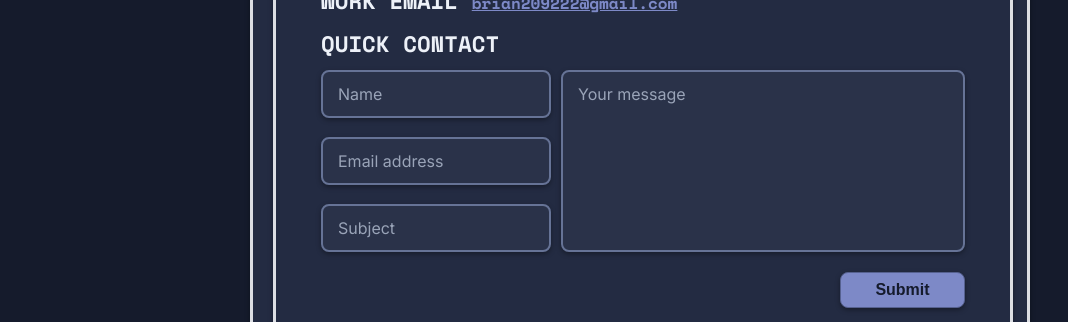
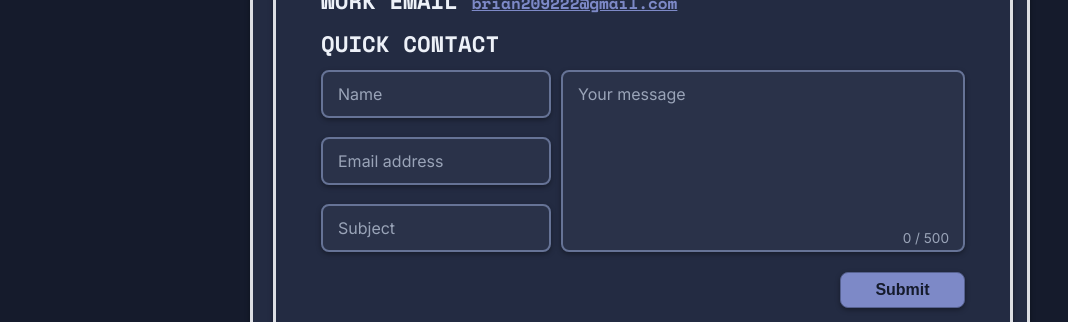
Before and after one commit to TapJc/briansida-portfolio, a React (Vite) app in the folder portfolio-frontend/: page / in a window 1280 px wide. Both pictures are taken after a click on the button "Contact". Shown: the part 244-566 px from the top of the page, without its empty margins (0-1068 px from the left). Built offline with nearby package versions, Linux system fonts and the light colour scheme.

Commit message:
Enhance Contact component with character counter for message input

```diff
--- a/portfolio-frontend/src/components/panels/Contact/Contact.module.css
+++ b/portfolio-frontend/src/components/panels/Contact/Contact.module.css
@@ -83,6 +83,8 @@ textarea::placeholder {
 }
 
 .messageField {
+  position: relative;
+
   display: flex;
   flex-direction: column;
   flex: 1;
@@ -93,13 +95,24 @@ textarea::placeholder {
   flex: 1;
 
   border-radius: 8px;
-  padding: 12px 15px;
+  padding: 12px 15px 22px 15px;
 
   font-family: var(--font-body);
   font-size: 1rem;
 
   /* Prevent overscroll from showing the panel background. */
   overscroll-behavior: none;
+}
+
+.counter {
+  position: absolute;
+  bottom: 1.6rem;
+  right: 1rem;
+
+  font-family: var(--font-body);
+  font-size: 0.85rem;
+
+  color: var(--color-text-muted);
 }
 
 .inputField,
@@ -316,13 +329,13 @@ textarea::placeholder {
   background: var(--color-scroll-thumb);
   border-radius: 999px;
 
-  border: 4px solid transparent;
+  border: 5px solid transparent;
   background-clip: content-box;
 }
 
 .messageInput::-webkit-scrollbar-thumb:hover {
   background: var(--color-scroll-thumb-hover);
 
-  border: 4px solid transparent;
+  border: 5px solid transparent;
   background-clip: content-box;
 }
--- a/portfolio-frontend/src/components/panels/Contact/Contact.tsx
+++ b/portfolio-frontend/src/components/panels/Contact/Contact.tsx
@@ -12,6 +12,7 @@ const emptyContactForm = {
   subject: "",
   message: ""
 }
+const maxLength = 500;
 
 function Contact() {
   const [contactForm, setContactForm] = useState<Record<ContactField, string>>(emptyContactForm);
@@ -139,7 +140,9 @@ function Contact() {
             </div>
 
             <div className={styles.messageField}>
-              <textarea className={`${styles.messageInput} ${inputErrors?.message ? styles.inputError : ""}`} placeholder="Your message" value={contactForm.message} onChange={(e) => updateContactForm("message", e.currentTarget.value)}/>
+              <textarea className={`${styles.messageInput} ${inputErrors?.message ? styles.inputError : ""}`} placeholder="Your message" maxLength={maxLength} value={contactForm.message} onChange={(e) => updateContactForm("message", e.currentTarget.value)}/>
+              <p className={styles.counter}>{contactForm.message.length} / {maxLength}</p>
+
               <p className={styles.errorMessage}>
                 {inputErrors?.message &&
                   <>
```
Lines whose indentation alone changed are shown as unchanged.
